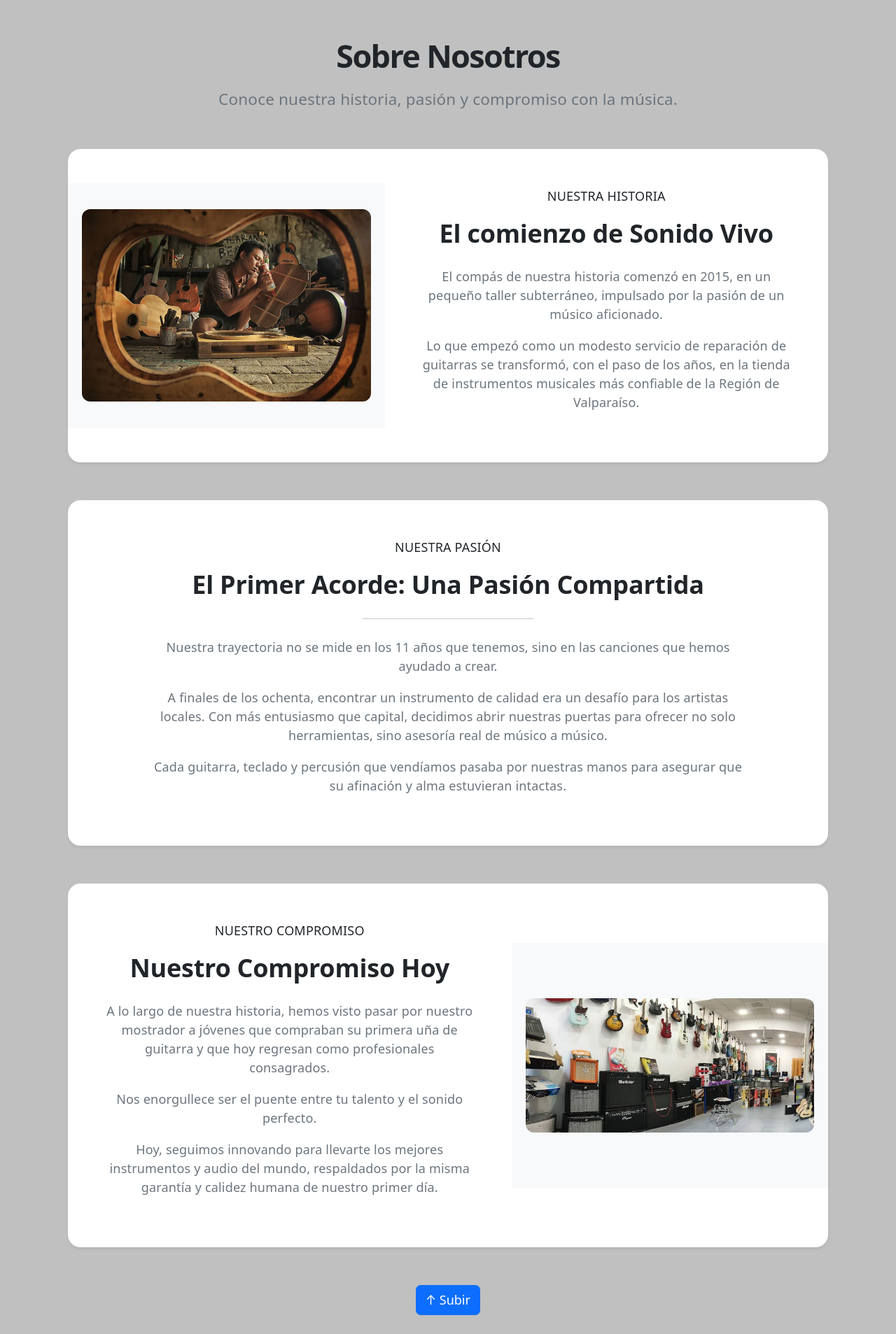
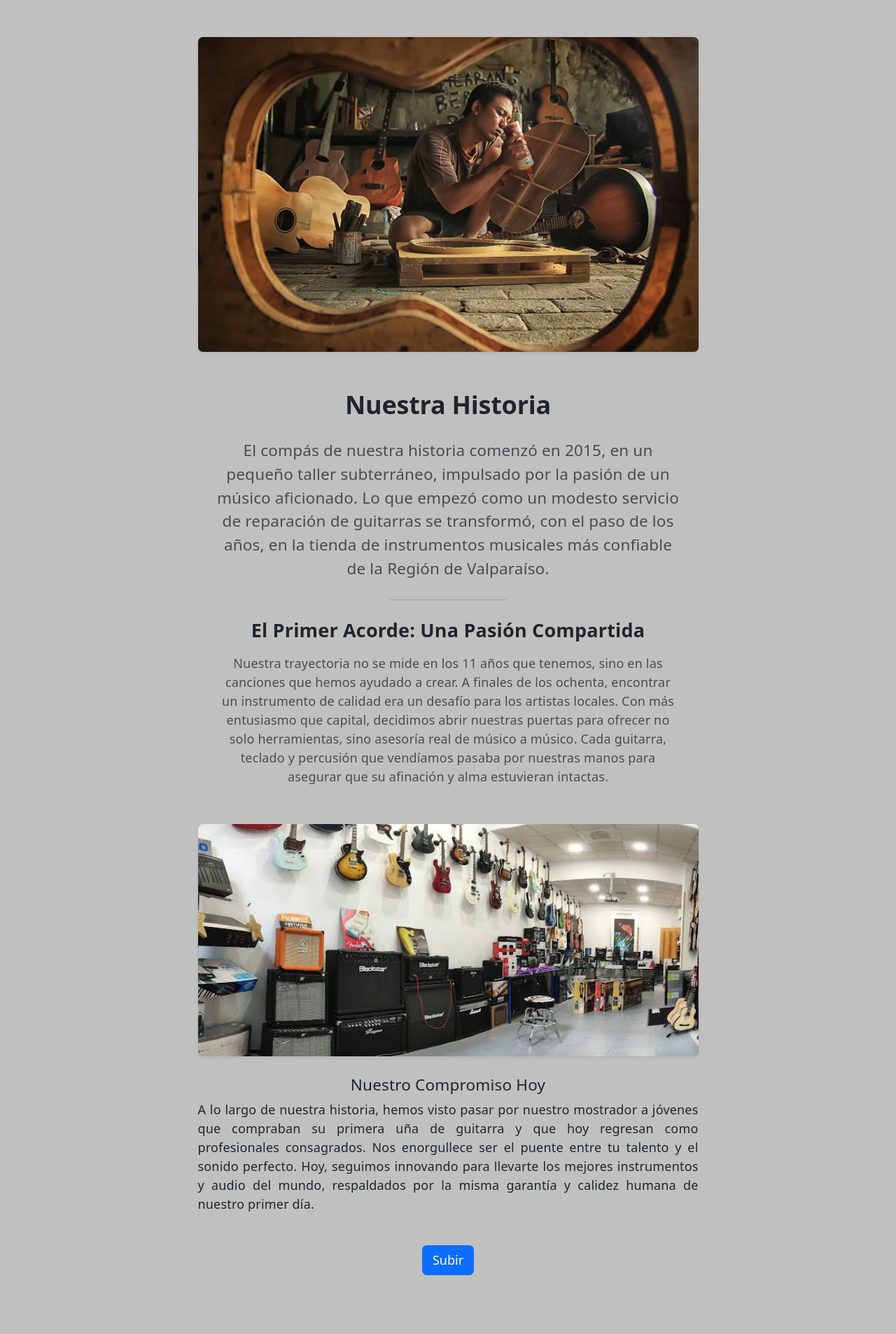
Before and after one commit to CoteCruces/sonido-vivo-v2, a React (Vite) app: page /nosotros in a window 1280 px wide. Shown: the part 173-2080 px from the top of the page at 70% size. Built offline with nearby package versions, Linux system fonts and the light colour scheme.

Commit message:
Revert "Diseño Nosotros"
This reverts commit 337c35843dafcbb71f663911131707c62b856252.

```diff
--- a/src/CardNosotros.css
+++ /dev/null
@@ -1,44 +0,0 @@
-
-/* Contenedor de las imágenes */
-.nosotros-imagen-contenedor {
-    display: flex;
-    align-items: center;
-    justify-content: center;
-    background-color: #f8f9fa;
-    padding: 20px;
-    height: 100%;
-    min-height: 350px;
-}
-
-/* Imágenes */
-.nosotros-imagen {
-    display: block;
-    width: 100%;
-    height: auto;
-    max-height: 350px;
-    object-fit: contain;
-    border-radius: 12px;
-}
-
-/* Adaptación a celulares */
-@media (max-width: 768px) {
-    .nosotros-imagen-contenedor {
-        min-height: 250px;
-        padding: 15px;
-    }
-
-    .nosotros-imagen {
-        max-height: 250px;
-    }
-}
-
-.boton-subir {
-    border-radius: 25px;
-    padding: 12px 30px;
-    font-weight: 600;
-    transition: transform 0.2s ease;
-}
-
-.boton-subir:hover {
-    transform: translateY(-3px);
-}
--- a/src/componentes/atomos/BotonSubir.tsx
+++ b/src/componentes/atomos/BotonSubir.tsx
@@ -1,22 +1,8 @@
-
-function BotonSubir() {
-
-    const subir = () => {
-        window.scrollTo({
-            top: 0,
-            behavior: "smooth"
-        });
-    };
-
-    return (
-        <button
-            type="button"
-            className="btn btn-primary"
-            onClick={subir}
-        >
-            ↑ Subir
+function BotonSubir(){
+    return(
+        <button className = "btn btn-primary">
+            Subir
         </button>
-    );
+    )
 }
-
 export default BotonSubir;
--- a/src/componentes/moleculas/CardNosotros.tsx
+++ b/src/componentes/moleculas/CardNosotros.tsx
@@ -1,173 +1,66 @@
-import "../../CardNosotros.css";
 import BotonSubir from "../atomos/BotonSubir";
 
-function CardNosotros() {
-    return (
+function CardNosotros(){
+    return(
         <section className="container my-5">
+            <div className="row justify-content-center">
+                {/* Columna centralizada con un ancho máximo estético para lectura */}
+                <div className="col-lg-8 text-center">
 
-            {/* Encabezado */}
-            <div className="text-center mb-5">
-                <h1 className="fw-bold mb-3">
-                    Sobre Nosotros
-                </h1>
-
-                <p className="text-secondary fs-5">
-                    Conoce nuestra historia, pasión y compromiso
-                    con la música.
-                </p>
-            </div>
-
-            {/* Primera sección: Nuestra Historia */}
-            <div className="card nosotros-card border-0 shadow-sm rounded-4 overflow-hidden mb-5">
-
-                <div className="row g-0 align-items-center">
-
-                    {/* Imagen */}
-                    <div className="col-md-5">
-                        <div className="nosotros-imagen-contenedor">
+                    {/* Imagen principal adaptable y centrada */}
                     <img
                         src="/imgNosotros/taller.jpg"
-                                className="nosotros-imagen"
-                                alt="Taller de Sonido Vivo"
+                        className="img-fluid rounded shadow-sm mb-4"
+                        alt="Taller de sonido vivo"
+                        style={{ maxHeight: '450px', width: '100%', objectFit: 'cover' }}
                     />
-                        </div>
-                    </div>
 
-                    {/* Información */}
-                    <div className="col-md-7">
-                        <div className="p-4 p-lg-5">
+                    {/* Contenido de texto centralizado */}
+                    <div className="p-4">
+                        <h2 className="fw-bold mb-4">Nuestra Historia</h2>
 
-                            <span className="nosotros-etiqueta">
-                                NUESTRA HISTORIA
-                            </span>
-
-                            <h2 className="fw-bold mt-3 mb-4">
-                                El comienzo de Sonido Vivo
-                            </h2>
-
-                            <p className="text-secondary nosotros-texto">
-                                El compás de nuestra historia comenzó
-                                en 2015, en un pequeño taller
-                                subterráneo, impulsado por la pasión
-                                de un músico aficionado.
+                        <p className="text-muted fs-5 mb-4">
+                            El compás de nuestra historia comenzó en 2015, en un pequeño taller subterráneo,
+                            impulsado por la pasión de un músico aficionado. Lo que empezó como un modesto servicio
+                            de reparación de guitarras se transformó, con el paso de los años, en la tienda de
+                            instrumentos musicales más confiable de la Región de Valparaíso.
                         </p>
 
-                            <p className="text-secondary nosotros-texto">
-                                Lo que empezó como un modesto servicio
-                                de reparación de guitarras se
-                                transformó, con el paso de los años,
-                                en la tienda de instrumentos musicales
-                                más confiable de la Región de
-                                Valparaíso.
+                        <hr className="my-4 w-25 mx-auto" />
+
+                        <h3 className="h4 fw-semibold mb-3">El Primer Acorde: Una Pasión Compartida</h3>
+                        <p className="text-muted  mb-4">
+                            Nuestra trayectoria no se mide en los 11 años que tenemos, sino en las canciones
+                            que hemos ayudado a crear. A finales de los ochenta, encontrar un instrumento de
+                            calidad era un desafío para los artistas locales. Con más entusiasmo que capital,
+                            decidimos abrir nuestras puertas para ofrecer no solo herramientas, sino asesoría real
+                            de músico a músico. Cada guitarra, teclado y percusión que vendíamos pasaba por nuestras
+                            manos para asegurar que su afinación y alma estuvieran intactas.
                         </p>
 
                     </div>
                 </div>
-                </div>
+                <div className="col-lg-8 text-center">
+                    <img
+                        src="/imgNosotros/nosotros.jfif"
+                        className="img-fluid rounded shadow-sm mb-4"
+                        alt="Tienda"
+                        style={{ maxHeight: '450px', width: '100%', objectFit: 'cover' }}
+                    />
+                    <h5>Nuestro Compromiso Hoy</h5>
+                    <p style={{ textAlign: 'justify' }}>
+                     A lo largo de nuestra historia, hemos visto pasar por nuestro mostrador
+                     a jóvenes que compraban su primera uña de guitarra y que hoy regresan como
+                     profesionales consagrados. Nos enorgullece ser el puente entre tu talento
+                     y el sonido perfecto. Hoy, seguimos innovando para llevarte los mejores
+                     instrumentos y audio del mundo, respaldados por la misma garantía y calidez humana
+                     de nuestro primer día.</p>
                 </div>
 
-            {/* Segunda sección: El Primer Acorde */}
-            <div className="card nosotros-card border-0 shadow-sm rounded-4 mb-5">
 
-                <div className="card-body p-4 p-md-5 text-center">
-
-                    <span className="nosotros-etiqueta">
-                        NUESTRA PASIÓN
-                    </span>
-
-                    <h2 className="fw-bold mt-3 mb-4">
-                        El Primer Acorde: Una Pasión Compartida
-                    </h2>
-
-                    <hr className="my-4 w-25 mx-auto" />
-
-                    <p className="text-secondary nosotros-texto mx-auto"
-                       style={{ maxWidth: "850px" }}>
-                        Nuestra trayectoria no se mide en los 11 años
-                        que tenemos, sino en las canciones que hemos
-                        ayudado a crear.
-                    </p>
-
-                    <p className="text-secondary nosotros-texto mx-auto"
-                       style={{ maxWidth: "850px" }}>
-                        A finales de los ochenta, encontrar un
-                        instrumento de calidad era un desafío para
-                        los artistas locales. Con más entusiasmo que
-                        capital, decidimos abrir nuestras puertas
-                        para ofrecer no solo herramientas, sino
-                        asesoría real de músico a músico.
-                    </p>
-
-                    <p className="text-secondary nosotros-texto mx-auto"
-                       style={{ maxWidth: "850px" }}>
-                        Cada guitarra, teclado y percusión que
-                        vendíamos pasaba por nuestras manos para
-                        asegurar que su afinación y alma estuvieran
-                        intactas.
-                    </p>
-
+                <div className="mt-4">
+                                <BotonSubir />
                             </div>
-            </div>
-
-            {/* Tercera sección: Compromiso */}
-            <div className="card nosotros-card border-0 shadow-sm rounded-4 overflow-hidden">
-
-                <div className="row g-0 align-items-center">
-
-                    {/* Texto a la izquierda */}
-                    <div className="col-md-7">
-                        <div className="p-4 p-lg-5">
-
-                            <span className="nosotros-etiqueta">
-                                NUESTRO COMPROMISO
-                            </span>
-
-                            <h2 className="fw-bold mt-3 mb-4">
-                                Nuestro Compromiso Hoy
-                            </h2>
-
-                            <p className="text-secondary nosotros-texto">
-                                A lo largo de nuestra historia,
-                                hemos visto pasar por nuestro
-                                mostrador a jóvenes que compraban
-                                su primera uña de guitarra y que hoy
-                                regresan como profesionales
-                                consagrados.
-                            </p>
-
-                            <p className="text-secondary nosotros-texto">
-                                Nos enorgullece ser el puente entre
-                                tu talento y el sonido perfecto.
-                            </p>
-
-                            <p className="text-secondary nosotros-texto">
-                                Hoy, seguimos innovando para llevarte
-                                los mejores instrumentos y audio del
-                                mundo, respaldados por la misma
-                                garantía y calidez humana de nuestro
-                                primer día.
-                            </p>
-
-                        </div>
-                    </div>
-
-                    {/* Imagen a la derecha */}
-                    <div className="col-md-5">
-                        <div className="nosotros-imagen-contenedor">
-                            <img
-                                src="/imgNosotros/nosotros.jfif"
-                                className="nosotros-imagen"
-                                alt="Tienda Sonido Vivo"
-                            />
-                        </div>
-                    </div>
-
-                </div>
-            </div>
-
-            {/* Botón para volver arriba */}
-            <div className="text-center mt-5">
-                <BotonSubir />
                 </div>
 
         </section>
--- a/src/componentes/paginas/DetalleProducto.tsx
+++ b/src/componentes/paginas/DetalleProducto.tsx
@@ -39,7 +39,7 @@ function DetalleProducto() {
                             className="img-fluid"
                             style={{
                                 width: "100%",
-                                height: "500px",
+                                height: "400px",
                                 objectFit: "contain",
                                 padding: "15px"
                             }}
```
Lines whose indentation alone changed are shown as unchanged.
